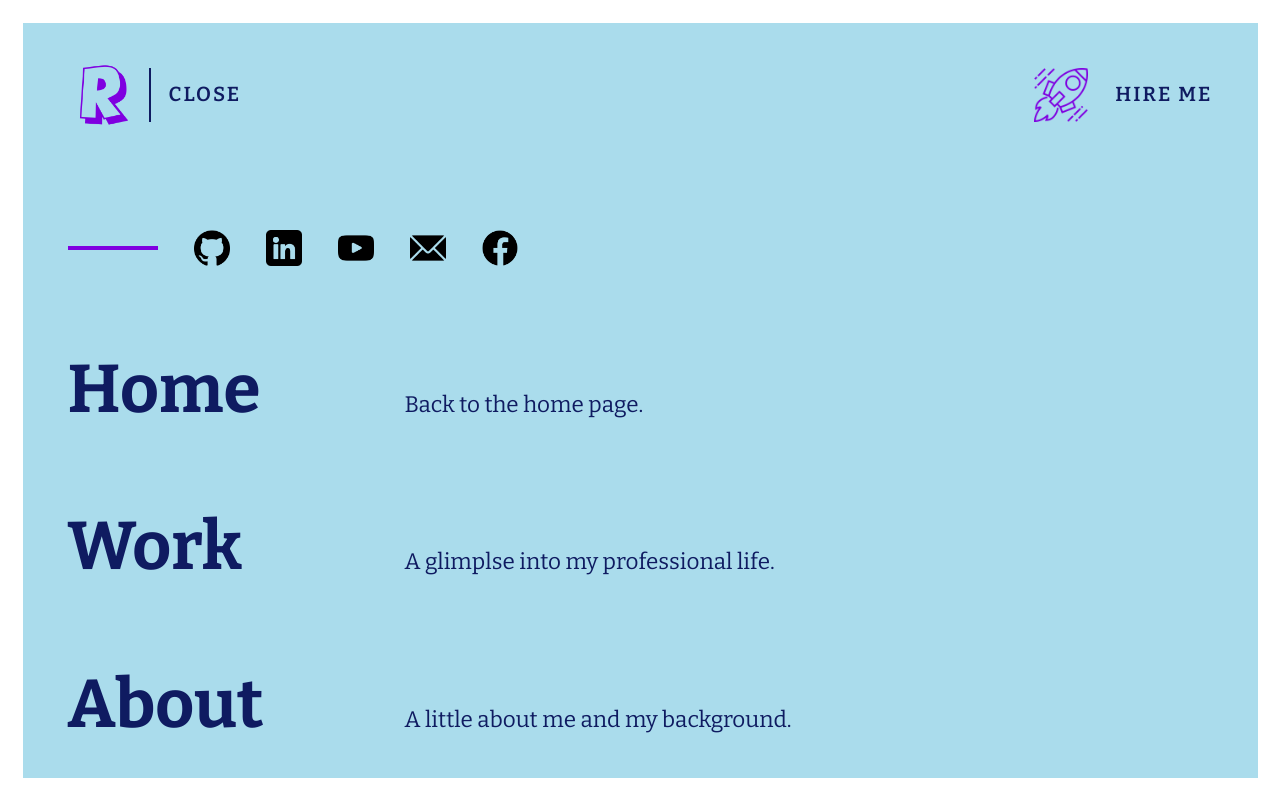
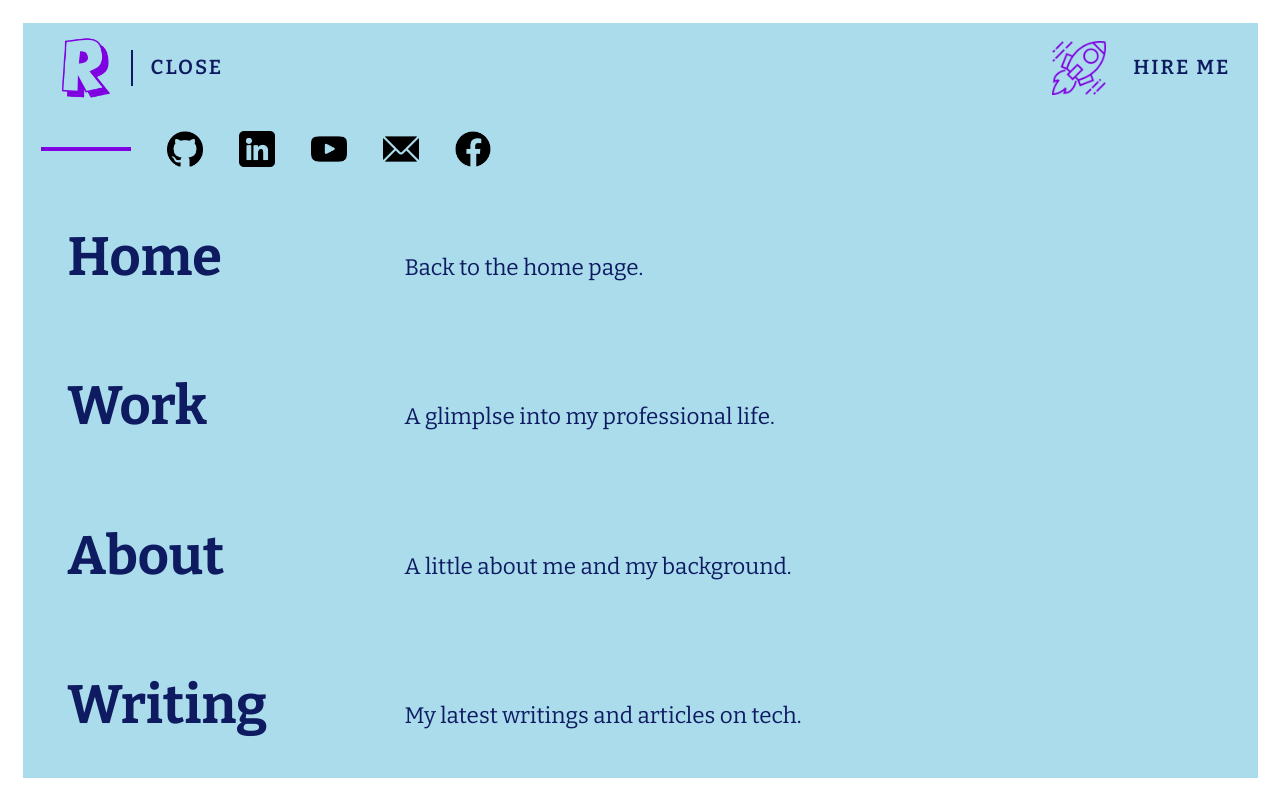
Before and after one commit to ToxicalNoob3062/folio, a Next.js app: page / in a window 1280 px wide. Both pictures are taken after a click on the button "MENU". Built offline with nearby package versions, Linux system fonts and the light colour scheme.

Commit message:
fixed navigation responsiveness

```diff
--- a/src/components/common/Header.tsx
+++ b/src/components/common/Header.tsx
@@ -12,7 +12,7 @@ export default function Header({
 }) {
   const [isOpen, changeRoute] = control;
   return (
-    <div className="w-full h-20 p-6 sm:h-32 sm:p-10 flex justify-between items-center z-30 relative">
+    <div className="w-full h-20 p-6 sm:h-32 sm:p-10 wide_short:h-20 wide_short:p-6 flex justify-between items-center z-30 relative">
       <div className="flex h-full items-center">
         <motion.div
           whileHover={{ scale: 1.1 }}
--- a/src/components/common/Modal.tsx
+++ b/src/components/common/Modal.tsx
@@ -73,7 +73,7 @@ export default function Modal({
   }, [isPresent, scope, animate, safeToRemove, setCompletion, setReloaded]);
   return (
     <motion.div
-      className={`bg-${routeStatus.present}-secondary absolute top-0 left-0 w-full h-full z-20 pt-20`}
+      className={`flex flex-col bg-${routeStatus.present}-secondary absolute top-0 left-0 w-full h-full z-20 pt-20`}
       initial={{ top: "-100%" }}
       animate={{ top: "0%" }}
       ref={scope}
@@ -87,7 +87,7 @@ export default function Modal({
         initial="hidden"
         animate="visible"
         variants={containerVariants}
-        className="flex flex-col p-8 sm:p-10 gap-20 items-start"
+        className="flex-grow flex flex-col p-8 sm:p-10 justify-between items-start max-h-[40rem] lg:max-h-[45-rem]"
       >
         {[
           { route: "home", id: 1 },
--- a/src/components/common/Navlink.tsx
+++ b/src/components/common/Navlink.tsx
@@ -28,7 +28,7 @@ export default function NavLink({
       className=" w-full flex items-baseline md:gap-24"
     >
       <button
-        className="w-1/3 lg:w-1/4 xl:w-1/5 2xl:w-1/6 font-bold text-start text-5xl sm:text-6xl 2xl:text-7xl  hover:text-white"
+        className="w-1/3 lg:w-1/4 xl:w-1/5 2xl:w-1/6 font-bold text-start text-5xl sm:text-6xl 2xl:text-7xl wide_short:text-5xl  hover:text-white"
         onClick={() => {
           changeRoute(path as Route);
         }}
--- a/src/components/common/SocialBar.tsx
+++ b/src/components/common/SocialBar.tsx
@@ -43,7 +43,7 @@ export default function SocialBar({ route }: { route: string }) {
         delay: 0.5,
       }}
       onAnimationComplete={() => setShowSocials(true)}
-      className="flex w-full p-6 mt-8 sm:p-10 sm:mt-16 items-center gap-4 sm:gap-8"
+      className="flex w-full p-6 mt-8 sm:p-10 wide_short:p-4 sm:mt-16 wide_short:mt-0 items-center gap-4 sm:gap-8"
     >
       <div className={`border-t-4 border-${route}-lining w-20`}></div>
       <div className="flex items-center gap-4 sm:gap-8">
--- a/tailwind.config.ts
+++ b/tailwind.config.ts
@@ -66,6 +66,7 @@ export default {
       },
       screens: {
         xs: "375px", // Custom breakpoint
+        wide_short: { raw: "(min-width: 640px) and (max-height: 900px)" },
       },
     },
   },
```
